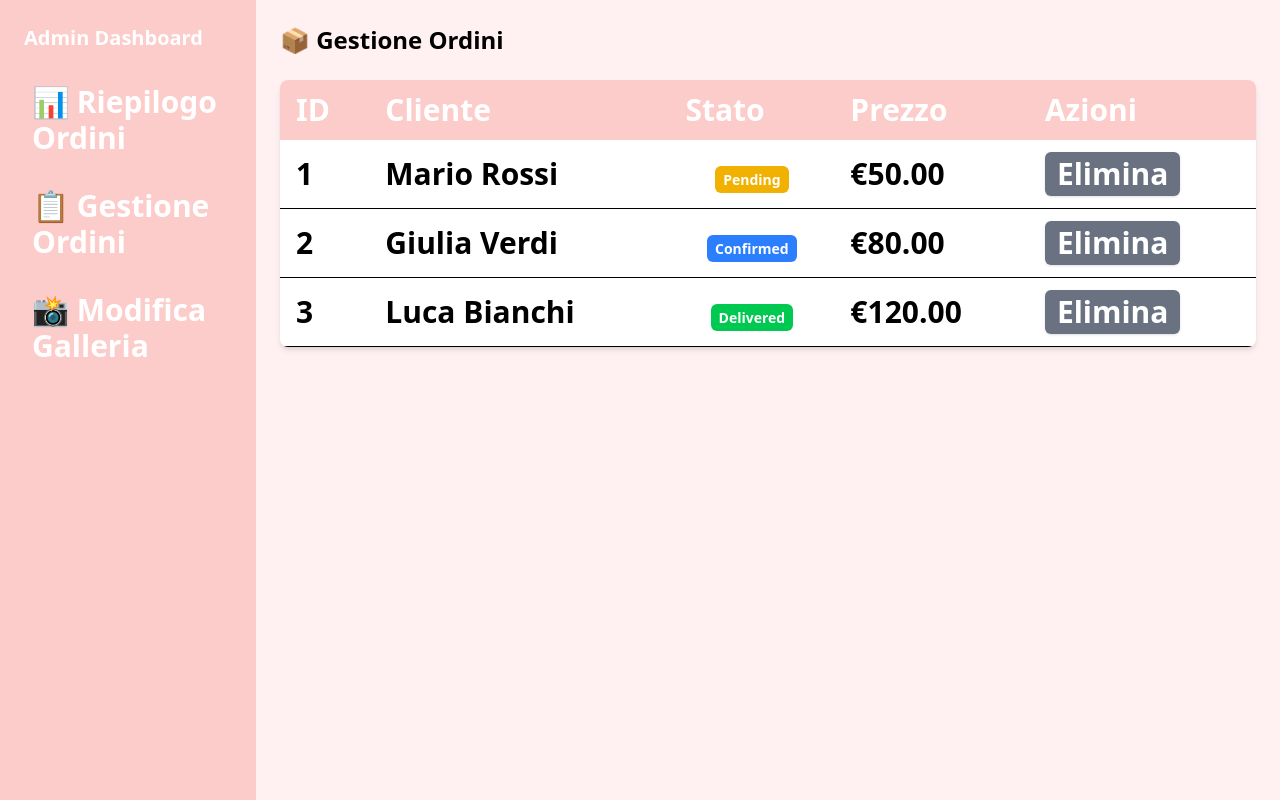
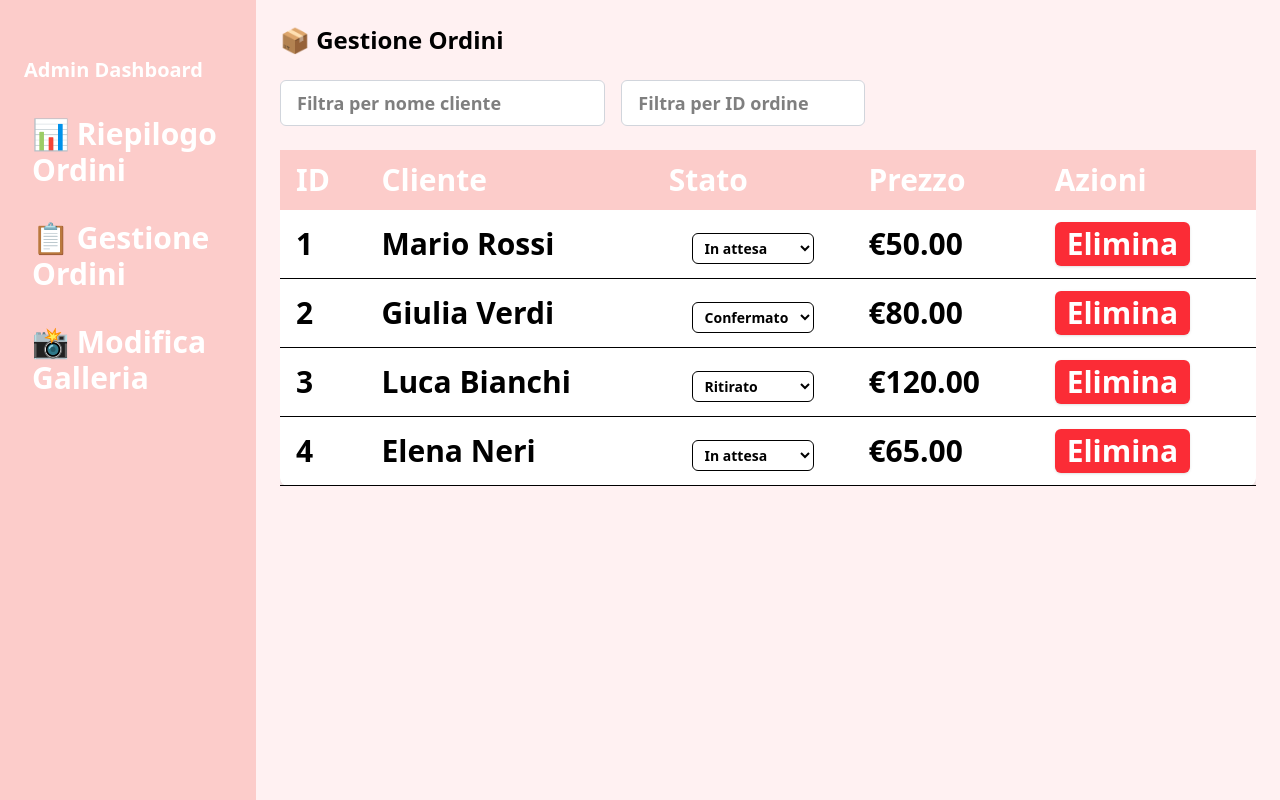
Before and after one commit to Iakonan/le-meraviglie-di-lory, a React (Vite) app in the folder frontend/: page /dashboard/orders in a window 1280 px wide. Built offline with nearby package versions, Linux system fonts and the light colour scheme.

Commit message:
aggiunto filtraggio ordini per id e nome, aggiunta eliminazione ordine e cambio di stato di un ordine, ovviamente il tutto mobile first e responsive.

```diff
--- /dev/null
+++ b/frontend/src/components/ConfirmModal.jsx
@@ -0,0 +1,27 @@
+export default function ConfirmModal({ isOpen, onClose, onConfirm, orderId }) {
+    if (!isOpen) return null;
+
+    return (
+      <div className="fixed inset-0 flex items-center justify-center bg-trasparent backdrop-blur-sm z-50">
+        <div className="bg-white p-6 rounded-lg shadow-2xl w-80 text-center">
+          <h2 className="text-lg font-bold text-gray-800 mb-4">
+            Sei sicuro di voler eliminare l'ordine #{orderId}?
+          </h2>
+          <div className="flex justify-center gap-4 mt-4">
+            <button
+              className="bg-red-500 text-white px-4 py-2 rounded-md shadow-md hover:bg-red-600 transition"
+              onClick={() => onConfirm(orderId)}
+            >
+              Elimina
+            </button>
+            <button
+              className="bg-gray-300 text-gray-700 px-4 py-2 rounded-md shadow-md hover:bg-gray-400 transition"
+              onClick={onClose}
+            >
+              Annulla
+            </button>
+          </div>
+        </div>
+      </div>
+    );
+  }
--- a/frontend/src/components/DashboardLayout.jsx
+++ b/frontend/src/components/DashboardLayout.jsx
@@ -6,27 +6,27 @@ export default function DashboardLayout({ children }) {
   const [isOpen, setIsOpen] = useState(false);
 
   return (
-    <div className="flex h-screen bg-bgcontrast-500">
+    <div className="flex min-h-screen bg-bgcontrast-500">
       {/* Sidebar */}
       <div className={`fixed md:relative w-64 bg-primary-500 text-white p-6 transition-transform duration-300
         ${isOpen ? "translate-x-0" : "-translate-x-full"} md:translate-x-0`}>
         <button
-          className="md:hidden absolute top-4 right-4 text-white"
+          className="md:hidden absolute top-6 left-6 text-white"
           onClick={() => setIsOpen(false)}
         >
           <FaTimes size={24} />
         </button>
-        <h2 className="text-xl font-bold mb-6">Admin Dashboard</h2>
+        <h2 className="text-xl font-bold mb-6 mt-8">Admin Dashboard</h2>
         <nav>
           <ul className="space-y-4">
             <li>
-              <Link to="/dashboard" className="block p-2 rounded hover:bg-secondary-500">📊 Riepilogo Ordini</Link>
+              <Link to="/dashboard" className="block p-2 rounded-lg hover:bg-secondary-500">📊 Riepilogo Ordini</Link>
             </li>
             <li>
-              <Link to="/dashboard/orders" className="block p-2 rounded hover:bg-secondary-500">📋 Gestione Ordini</Link>
+              <Link to="/dashboard/orders" className="block p-2 rounded-lg hover:bg-secondary-500">📋 Gestione Ordini</Link>
             </li>
             <li>
-              <Link to="/dashboard/gallery" className="block p-2 rounded hover:bg-secondary-500">📸 Modifica Galleria</Link>
+              <Link to="/dashboard/gallery" className="block p-2 rounded-lg hover:bg-secondary-500">📸 Modifica Galleria</Link>
             </li>
           </ul>
         </nav>
--- a/frontend/src/pages/DashboardHome.jsx
+++ b/frontend/src/pages/DashboardHome.jsx
@@ -3,7 +3,7 @@ import DashboardLayout from "../components/DashboardLayout";
 export default function DashboardHome() {
   return (
     <DashboardLayout>
-      <h1 className="text-2xl font-bold text-primary-500 mb-6">📊 Riepilogo Ordini</h1>
+      <h1 className="text-2xl font-bold mb-6">📊 Riepilogo Ordini</h1>
 
       {/* Sezione statistiche rapide */}
       <div className="grid grid-cols-1 md:grid-cols-3 gap-6">
--- a/frontend/src/pages/DashboardOrders.jsx
+++ b/frontend/src/pages/DashboardOrders.jsx
@@ -1,26 +1,68 @@
 import { useState, useEffect } from "react";
 import DashboardLayout from "../components/DashboardLayout";
+import ConfirmModal from "../components/ConfirmModal"; // Importiamo la modale
 
 export default function DashboardOrders() {
   const [orders, setOrders] = useState([]);
+  const [customerFilter, setCustomerFilter] = useState("");
+  const [orderIdFilter, setOrderIdFilter] = useState("");
+  const [selectedOrderId, setSelectedOrderId] = useState(null);
+  const [isModalOpen, setIsModalOpen] = useState(false);
 
   useEffect(() => {
-    // Simuliamo il recupero degli ordini dal backend (lo collegheremo più avanti)
     const fakeOrders = [
       { id: 1, customer: "Mario Rossi", status: "pending", price: "50.00" },
       { id: 2, customer: "Giulia Verdi", status: "confirmed", price: "80.00" },
       { id: 3, customer: "Luca Bianchi", status: "delivered", price: "120.00" },
+      { id: 4, customer: "Elena Neri", status: "pending", price: "65.00" },
     ];
     setOrders(fakeOrders);
   }, []);
+
+  // 🔍 Filtriamo gli ordini per nome cliente e ID
+  const filteredOrders = orders.filter(order =>
+    order.customer.toLowerCase().includes(customerFilter.toLowerCase()) &&
+    (orderIdFilter === "" || order.id.toString().includes(orderIdFilter))
+  );
+
+  // ✏️ Funzione per cambiare lo stato dell'ordine
+  const handleStatusChange = (id, newStatus) => {
+    setOrders(orders.map(order =>
+      order.id === id ? { ...order, status: newStatus } : order
+    ));
+  };
+
+  // 🗑️ Funzione per confermare l'eliminazione di un ordine
+  const confirmDelete = (id) => {
+    setOrders(orders.filter(order => order.id !== id));
+    setIsModalOpen(false);
+  };
 
   return (
     <DashboardLayout>
       <h1 className="text-2xl font-bold mb-6">📦 Gestione Ordini</h1>
 
-      {/* Visualizzazione tabella su desktop */}
-      <div className="hidden md:block">
-        <table className="w-full bg-white shadow-md rounded-lg overflow-hidden">
+      {/* Sezione Filtri */}
+      <div className="flex flex-col md:flex-row md:items-center gap-4 mb-6 w-full text-lg">
+        <input
+          type="text"
+          placeholder="Filtra per nome cliente"
+          className="px-4 py-2 border border-gray-300 rounded-md w-full md:w-1/3 focus:outline-none focus:ring-2 focus:ring-secondary-500 bg-white"
+          value={customerFilter}
+          onChange={(e) => setCustomerFilter(e.target.value)}
+        />
+        <input
+          type="number"
+          placeholder="Filtra per ID ordine"
+          className="px-4 py-2 border border-gray-300 rounded-md w-full md:w-1/4 focus:outline-none focus:ring-2 focus:ring-secondary-500 bg-white"
+          value={orderIdFilter}
+          onChange={(e) => setOrderIdFilter(e.target.value)}
+        />
+      </div>
+
+      {/* Sezione Tabella Desktop */}
+      <div className="hidden md:block w-full overflow-x-auto">
+        <table className="w-full bg-white shadow-md rounded-lg">
           <thead className="bg-primary-500 text-white">
             <tr>
               <th className="py-3 px-4 text-left">ID</th>
@@ -31,54 +73,87 @@ export default function DashboardOrders() {
             </tr>
           </thead>
           <tbody>
-            {orders.map((order) => (
+            {filteredOrders.length > 0 ? (
+              filteredOrders.map((order) => (
                 <tr key={order.id} className="border-b hover:bg-gray-100">
                   <td className="py-3 px-4">{order.id}</td>
                   <td className="py-3 px-4">{order.customer}</td>
                   <td className="py-3 px-4 capitalize text-center">
-                  <span className={`px-2 py-1 rounded-md text-white text-sm
-                    ${order.status === "pending" ? "bg-yellow-500" : ""}
-                    ${order.status === "confirmed" ? "bg-blue-500" : ""}
-                    ${order.status === "delivered" ? "bg-green-500" : ""}
-                  `}>
-                    {order.status}
-                  </span>
+                    <select
+                      value={order.status}
+                      onChange={(e) => handleStatusChange(order.id, e.target.value)}
+                      className="px-2 py-1 rounded-md text-sm border"
+                    >
+                      <option value="pending">In attesa</option>
+                      <option value="confirmed">Confermato</option>
+                      <option value="delivered">Ritirato</option>
+                    </select>
                   </td>
                   <td className="py-3 px-4">€{order.price}</td>
                   <td className="py-3 px-4">
-                  <button className="bg-gray-500 text-white px-3 py-1 rounded-md shadow hover:bg-red-600 transition">
+                    <button
+                      className="bg-red-500 text-white px-3 py-1 rounded-md shadow hover:bg-red-600 transition"
+                      onClick={() => {
+                        setSelectedOrderId(order.id);
+                        setIsModalOpen(true);
+                      }}
+                    >
                       Elimina
                     </button>
                   </td>
                 </tr>
-            ))}
+              ))
+            ) : (
+              <tr>
+                <td colSpan="5" className="text-center py-4 text-gray-500">
+                  Nessun ordine trovato.
+                </td>
+              </tr>
+            )}
           </tbody>
         </table>
       </div>
 
-      {/* Visualizzazione card su mobile */}
+      {/* Sezione Card Mobile */}
       <div className="md:hidden flex flex-col gap-4">
-        {orders.map((order) => (
+        {filteredOrders.length > 0 ? (
+          filteredOrders.map((order) => (
             <div key={order.id} className="bg-white p-4 rounded-lg shadow-md">
               <p className="text-lg font-semibold">Ordine #{order.id}</p>
               <p className="text-text-500">👤 <span className="font-semibold">{order.customer}</span></p>
               <p className="text-text-500">💰 Prezzo: <span className="font-semibold">€{order.price}</span></p>
               <p className="text-text-500">
                 📌 Stato:{" "}
-              <span className={`px-2 py-1 rounded-md text-white text-sm
-                ${order.status === "pending" ? "bg-yellow-500" : ""}
-                ${order.status === "confirmed" ? "bg-blue-500" : ""}
-                ${order.status === "delivered" ? "bg-green-500" : ""}
-              `}>
-                {order.status}
-              </span>
+                <select
+                  value={order.status}
+                  onChange={(e) => handleStatusChange(order.id, e.target.value)}
+                  className="px-2 py-1 rounded-md text-sm border"
+                >
+                  <option value="pending">In attesa</option>
+                  <option value="confirmed">Confermato</option>
+                  <option value="delivered">Ritirato</option>
+                </select>
               </p>
-            <button className="mt-3 bg-gray-500 text-white px-4 py-2 rounded-md shadow hover:bg-red-600 transition">
+              <div className="flex justify-center mt-4">
+                <button
+                  className="bg-red-500 text-white px-6 py-2 rounded-md shadow hover:bg-red-600 transition"
+                  onClick={() => {
+                    setSelectedOrderId(order.id);
+                    setIsModalOpen(true);
+                  }}
+                >
                   Elimina
                 </button>
               </div>
-        ))}
             </div>
+          ))
+        ) : (
+          <p className="text-center text-gray-500">Nessun ordine trovato.</p>
+        )}
+      </div>
+
+      {/* Modale di conferma eliminazione */}
+      <ConfirmModal isOpen={isModalOpen} onClose={() => setIsModalOpen(false)} onConfirm={confirmDelete} orderId={selectedOrderId} />
     </DashboardLayout>
   );
 }
```
Lines whose indentation alone changed are shown as unchanged.
